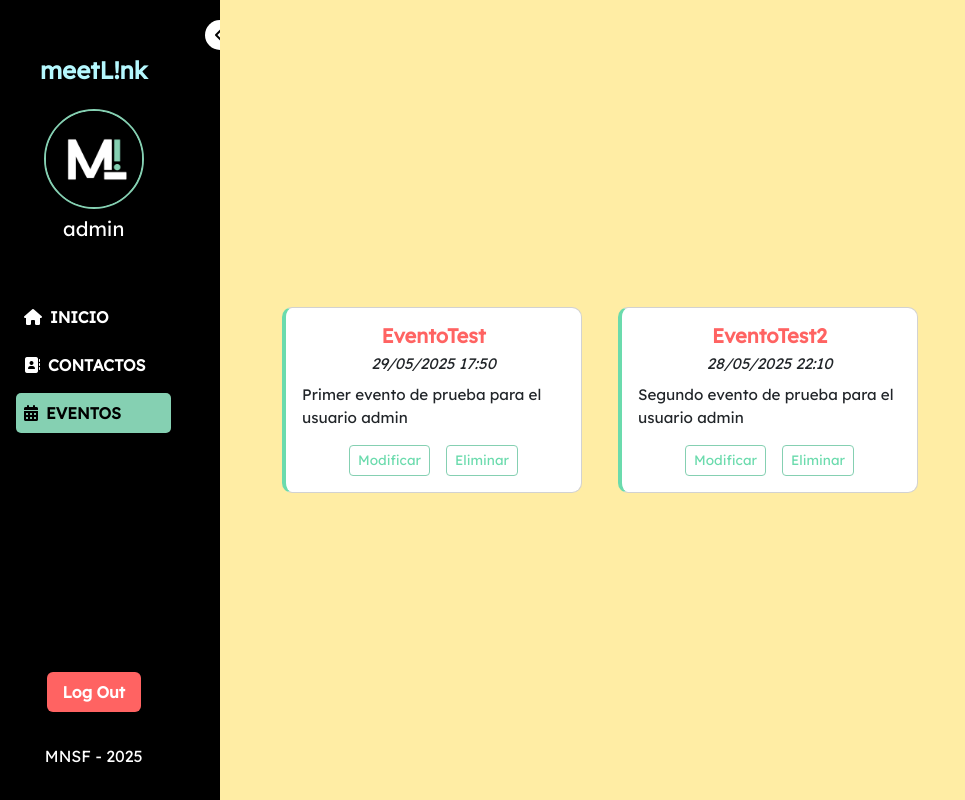
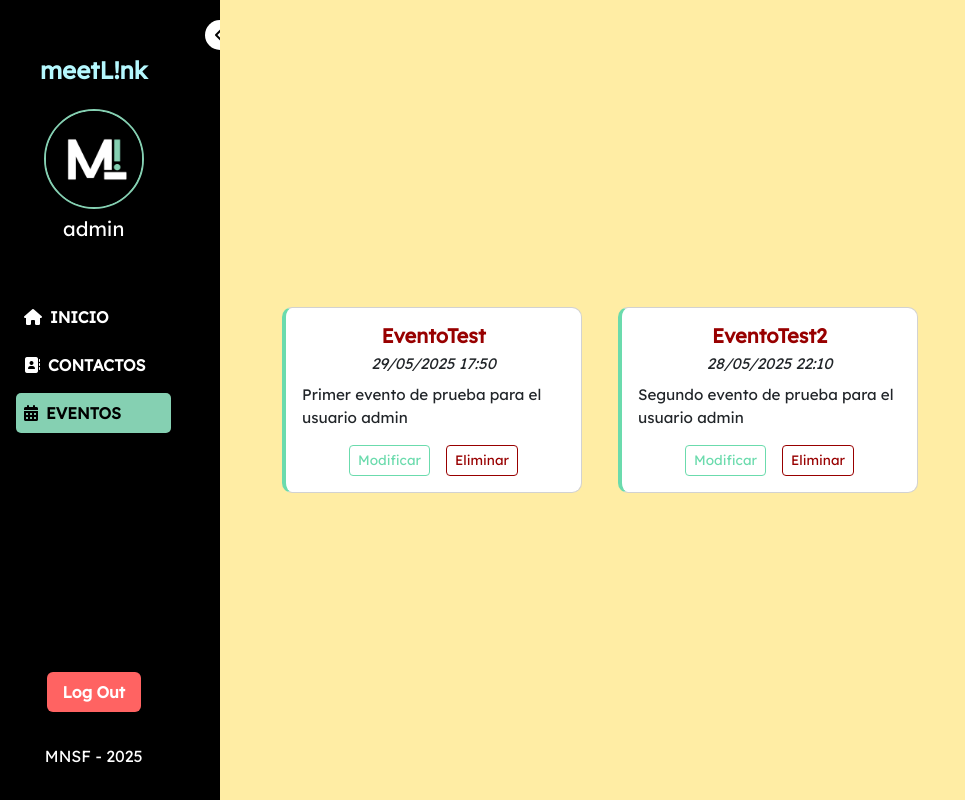
Before and after one commit to noeliasqet/meetLink, a Django app: page /eventos/ in a window 1280 px wide. Shown: the whole page, without its empty margins (0-965 px from the left). Run offline with Django 5.2, Linux system fonts and the light colour scheme; a user stored in the database is signed in; data comes from the database, SQL or seed files in the repository; both versions use the stored data as it was after the commit.

Commit message:
TEMPLATES - Cambios css

```diff
--- a/meetLink/static/css/styles.css
+++ b/meetLink/static/css/styles.css
@@ -8,6 +8,7 @@
     --amarillo: #FFEDA4;
     --naranja: #FFC93F;
     --rojo: #FF6362;
+    --rojo2: #980000;
 
     --sidebar-width: 220px;
     --sidebar-width-collapsed: 80px;
@@ -42,6 +43,7 @@ main {
     align-content: center;
     background-color: var(--amarillo);
 }
+
 
 .collapsed~.main-content {
     margin-left: var(--sidebar-width-collapsed);
@@ -145,7 +147,7 @@ main {
 }
 
 .logout-btn:hover {
-    background-color: #ea120e;
+    background-color: var(--rojo2);
 }
 
 .navbar-footer {
@@ -219,7 +221,7 @@ main {
 }
 
 .event-card h5 {
-    color: var(--rojo);
+    color: var(--rojo2);
     margin-bottom: 0.3rem;
 }
 
@@ -232,18 +234,32 @@ main {
     font-size: 0.95rem;
 }
 
-/*********************************? BOTONES EVENTO **********************************/
-.event-card a.btn {
+/*********************************? BOTONES MODIFICAR/ELIMINAR **********************************/
+.btn-modificar {
     background-color: transparent;
-    border: 1px solid var(--verde);
+    border: 1px solid var(--aqua);
     color: var(--aqua);
     font-size: 0.85rem;
 }
 
-.event-card a.btn:hover {
+.btn-modificar:hover {
     background-color: var(--verde);
-    color: black;
+    color: var(--negro);
 }
+
+.btn-eliminar {
+    background-color: transparent;
+    border: 1px solid var(--rojo2);
+    color: var(--rojo2);
+    font-size: 0.85rem;
+}
+
+.btn-eliminar:hover {
+    background-color: var(--rojo2);
+    color: var(--blanco);
+}
+
+
 
 /*********************************? SCROLLBAR EVENTO **********************************/
 .scroll-events {
--- a/meetLink/templates/meetLink/eventos/eventos.html
+++ b/meetLink/templates/meetLink/eventos/eventos.html
@@ -68,8 +68,8 @@
                 <p class="text-center fst-italic mb-2" alt="Fecha del evento">{{ evento.fecha_inicio|date:"d/m/Y H:i" }}</p>
                 <p alt="Descripción del evento">{{ evento.descripcion }}</p>
                 <div class="d-flex justify-content-center gap-3 mt-2">
-                    <a href="{% url 'eventos_update' evento.id %}" class="btn btn-sm btn-primary" alt="Modificar evento">Modificar</a>
-                    <a href="{% url 'eventos_delete' evento.id %}" class="btn btn-sm btn-danger" alt="Elimiar evento">Eliminar</a>
+                    <a href="{% url 'eventos_update' evento.id %}" class="btn btn-sm btn-modificar" alt="Modificar evento">Modificar</a>
+                    <a href="{% url 'eventos_delete' evento.id %}" class="btn btn-sm btn-eliminar" alt="Elimiar evento">Eliminar</a>
                 </div>
             </div>
             {% empty %}
```
Also changed, not shown: meetLink/templates/meetLink/contactos/contactos.html (+4 -4 lines), proyectoFinal/db.sqlite3.
